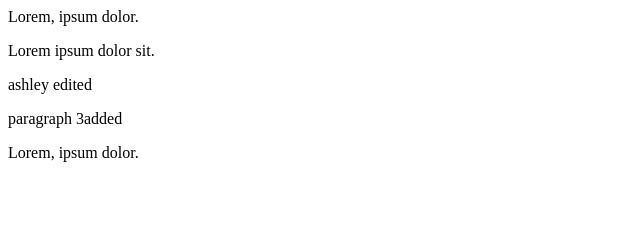
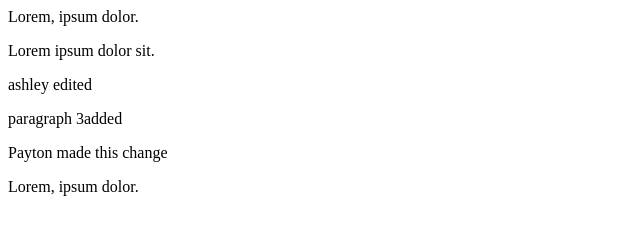
Before and after one commit to ashleyeichstaedt/ashley, a plain HTML site: page index.html in a window 1280 px wide. Shown: the whole page, without its empty margins (0-640 px from the left). Drawn offline with Linux system fonts and the light colour scheme.

Commit message:
Payton's change

```diff
--- a/index.html
+++ b/index.html
@@ -11,6 +11,7 @@
         <p>Lorem ipsum dolor sit.</p>
         <p id="2">ashley edited</p>
         <p id="3">paragraph 3added</p>
+        <p>Payton made this change</p>
     </div>
     <di id="footer"> Lorem, ipsum dolor.</div>
 </body>
```
